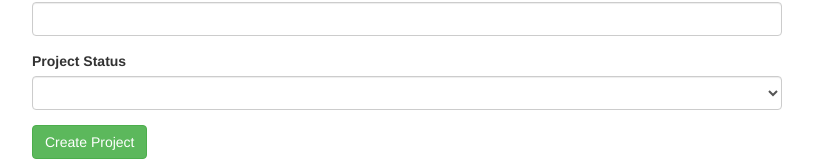
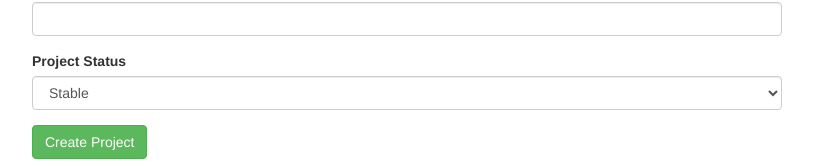
Before and after one commit to GraceWXT/angular-complete-guide-assignments, an Angular app in the folder forms-reactive-assignment-start/: page / in a window 1280 px wide. Shown: the part 127-293 px from the top of the page, without its empty margins (233-1046 px from the left). Built offline with nearby package versions, Linux system fonts and the light colour scheme.

Commit message:
Correct the property declaration

```diff
--- a/forms-reactive-assignment-start/src/app/app.component.ts
+++ b/forms-reactive-assignment-start/src/app/app.component.ts
@@ -14,7 +14,7 @@ import { Observable } from "rxjs";
 })
 export class AppComponent implements OnInit {
   projectForm: FormGroup;
-  projectStatusOptions: ["Stable", "Critical", "Finished"];
+  projectStatusOptions = ["Stable", "Critical", "Finished"];
 
   constructor(private formBuilder: FormBuilder) {}
 
```
